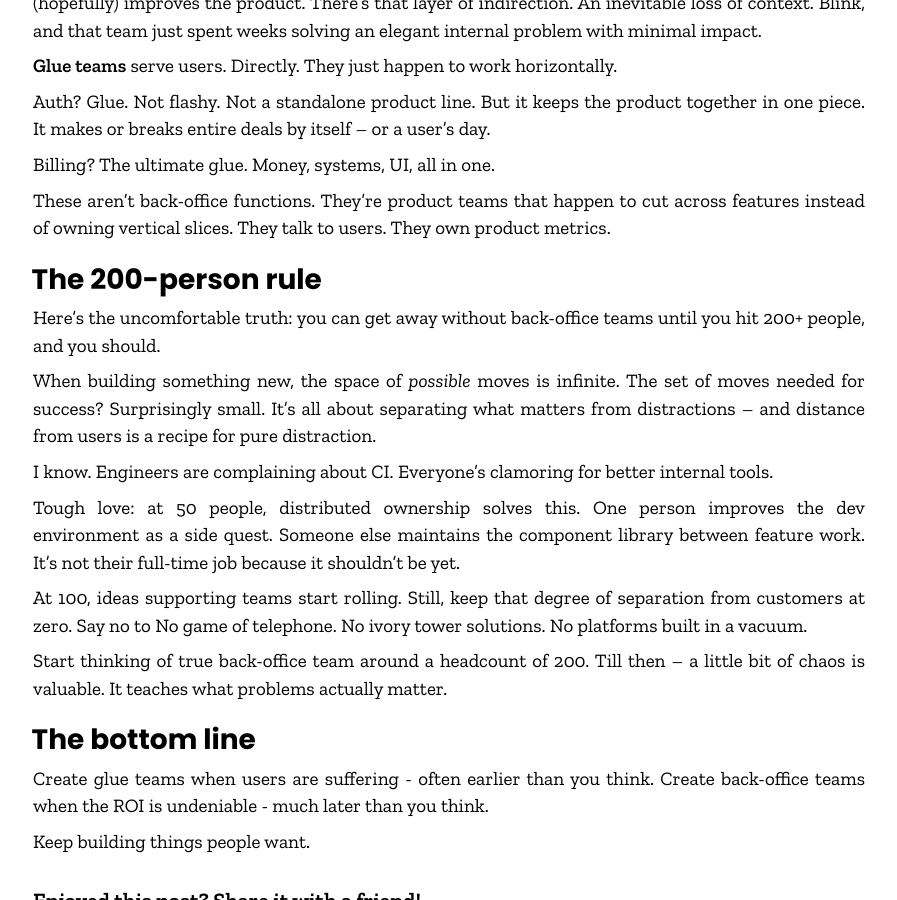
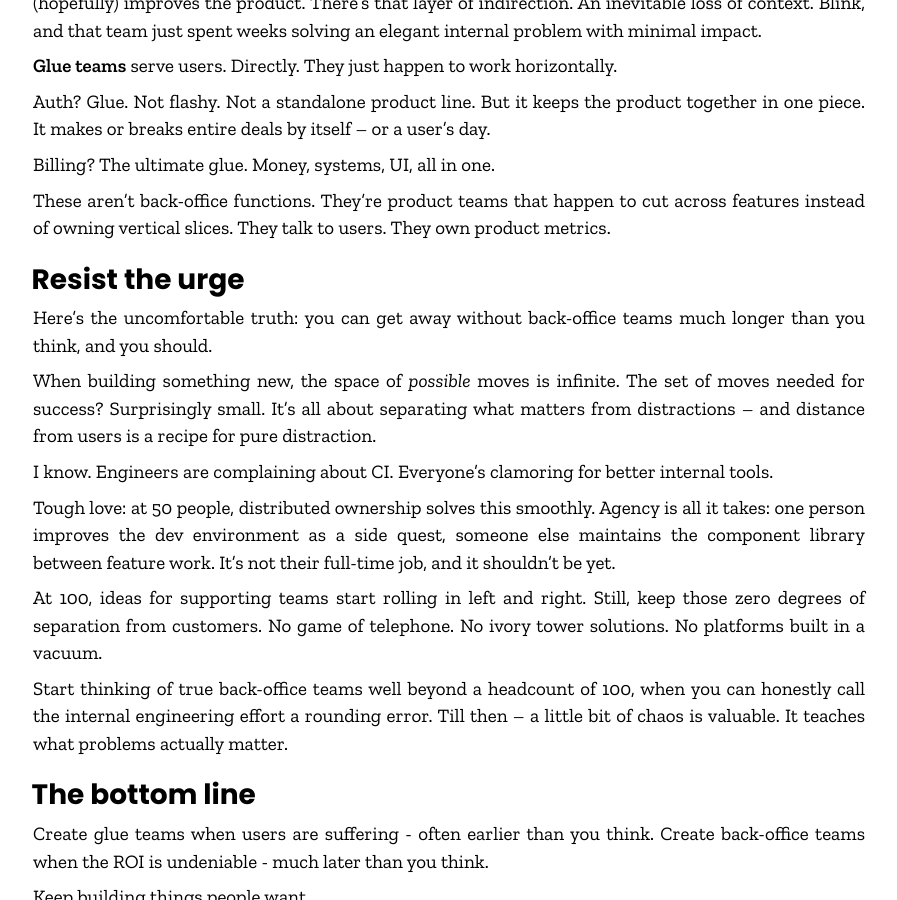
Before and after one commit to Twixes/matloka.com, a Jekyll site: the page built from _posts/2025-07-18-backoffice-vs-glue-teams.md, in a window 1280 px wide and 900 px high, scrolled down 1011 px. Shown: the whole window, without its empty margins (191-1088 px from the left). Built offline with Jekyll 4.4.1, drawn with Linux system fonts in a browser that asks for light colours; comment, search, counter and statistics services are not loaded.

Commit message:
Avoid hard rule

```diff
--- a/_posts/2025-07-18-backoffice-vs-glue-teams.md
+++ b/_posts/2025-07-18-backoffice-vs-glue-teams.md
@@ -34,19 +34,19 @@ Billing? The ultimate glue. Money, systems, UI, all in one.
 
 These aren't back-office functions. They're product teams that happen to cut across features instead of owning vertical slices. They talk to users. They own product metrics.
 
-## The 200-person rule
+## Resist the urge
 
-Here's the uncomfortable truth: you can get away without back-office teams until you hit 200+ people, and you should.
+Here's the uncomfortable truth: you can get away without back-office teams much longer than you think, and you should.
 
-When building something new, the space of *possible* moves is infinite. The set of moves needed for success? Surprisingly small. It's all about separating what matters from distractions – and distance from users is a recipe for pure distraction.
+When building something new, the space of *possible* moves is infinite. The set of moves needed for success? Surprisingly small. It's all about separating what matters from distractions – and distance from users is a recipe for pure distraction.
 
 I know. Engineers are complaining about CI. Everyone's clamoring for better internal tools.
 
-Tough love: at 50 people, distributed ownership solves this. One person improves the dev environment as a side quest. Someone else maintains the component library between feature work. It's not their full-time job because it shouldn't be yet.
+Tough love: at 50 people, distributed ownership solves this smoothly. Agency is all it takes: one person improves the dev environment as a side quest, someone else maintains the component library between feature work. It's not their full-time job, and it shouldn't be yet.
 
-At 100, ideas supporting teams start rolling. Still, keep that degree of separation from customers at zero. Say no to No game of telephone. No ivory tower solutions. No platforms built in a vacuum.
+At 100, ideas for supporting teams start rolling in left and right. Still, keep those zero degrees of separation from customers. No game of telephone. No ivory tower solutions. No platforms built in a vacuum.
 
-Start thinking of true back-office team around a headcount of 200. Till then – a little bit of chaos is valuable. It teaches what problems actually matter.
+Start thinking of true back-office teams well beyond a headcount of 100, when you can honestly call the internal engineering effort a rounding error. Till then – a little bit of chaos is valuable. It teaches what problems actually matter.
 
 ## The bottom line
 
```
